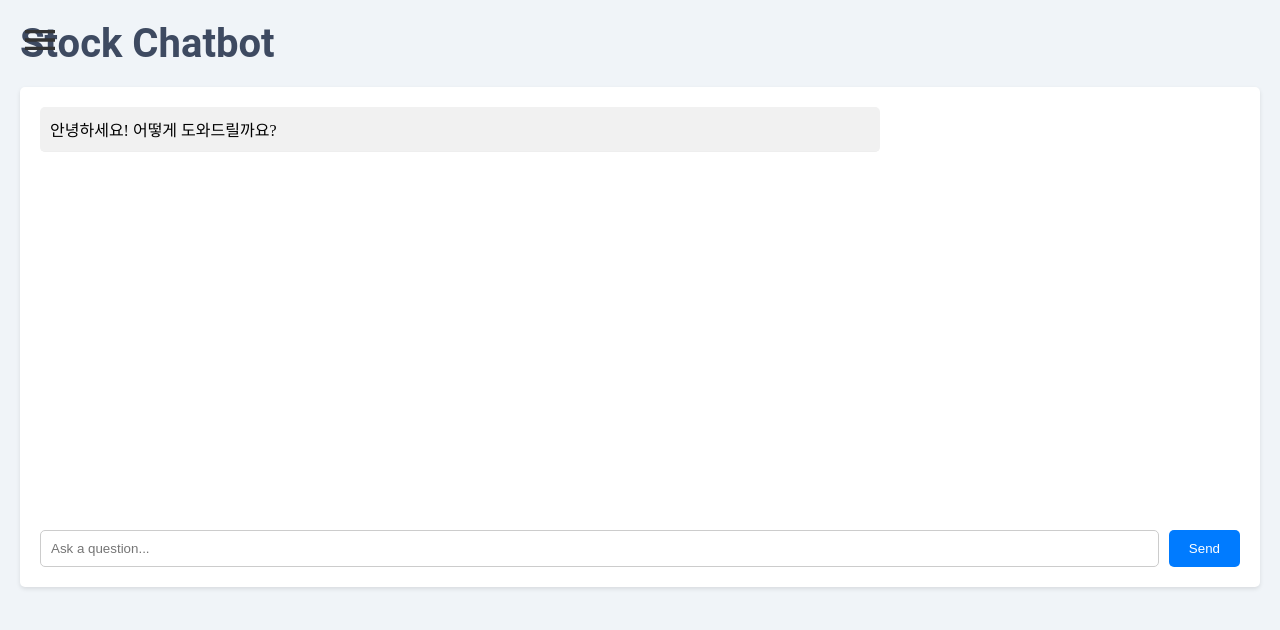
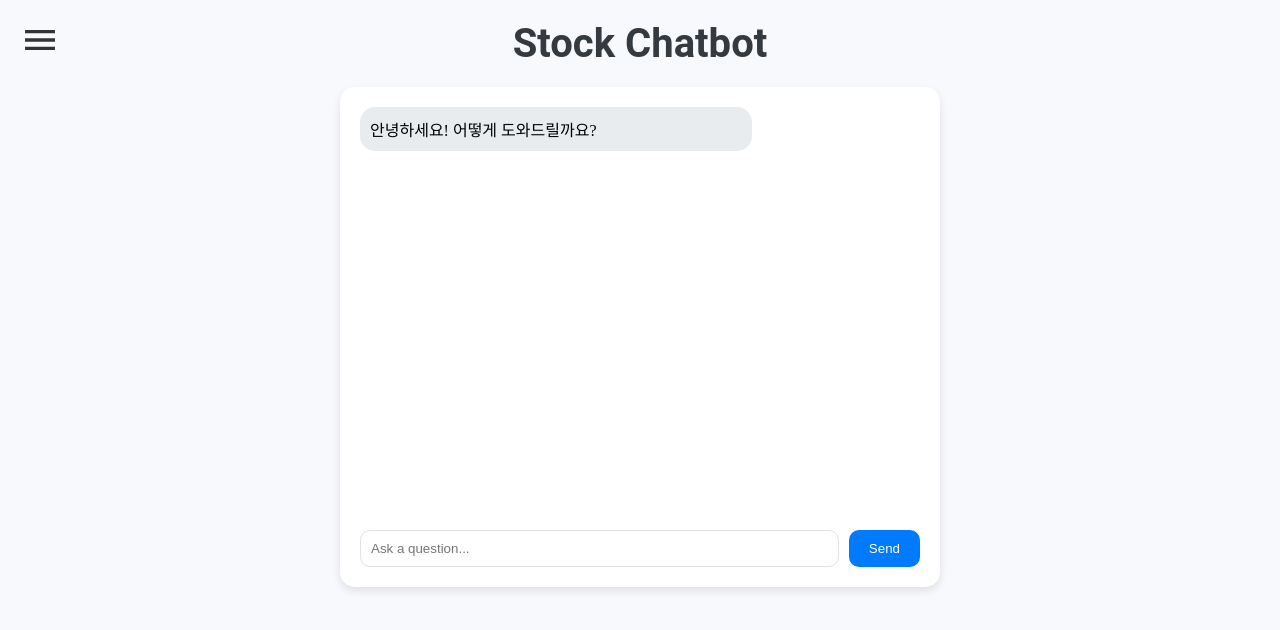
Before and after one commit to aksnd/madcamp4_front, a React (Create React App) app: page /chatbot in a window 1280 px wide. Shown: the top 630 px of the page. Built offline with nearby package versions, Linux system fonts and the light colour scheme.

Commit message:
drawer and chatbot page modified

```diff
--- a/src/components/DrawerMenu.js
+++ b/src/components/DrawerMenu.js
@@ -42,7 +42,7 @@ const Drawer = styled.div`
   left: 0;
   width: 250px;
   height: 100%;
-  background-color: #333;
+  background-color: #343a40;
   color: white;
   transition: transform 0.3s ease-in-out;
   transform: ${(props) => (props.open ? 'translateX(0)' : 'translateX(-100%)')};
@@ -66,9 +66,11 @@ const NavLink = styled(Link)`
   text-decoration: none;
   color: white;
   font-size: 1.2rem;
+  padding: 10px;
+  border-radius: 5px;
 
   &:hover {
-    color: #007bff;
+    background-color: rgba(255, 255, 255, 0.1);
   }
 `;
 
--- a/src/pages/ChatbotPage.js
+++ b/src/pages/ChatbotPage.js
@@ -64,21 +64,29 @@ const ChatbotPage = () => {
 
 const Container = styled.div`
   padding: 20px;
+  background: #f7f9fc;
+  min-height: 100vh;
+  display: flex;
+  flex-direction: column;
+  align-items: center;
 `;
 
 const Header = styled.h1`
   font-size: 2.5rem;
   margin-bottom: 20px;
+  color: #343a40;
 `;
 
 const ChatContainer = styled.div`
   background: #fff;
   padding: 20px;
-  border-radius: 5px;
-  box-shadow: 0 2px 4px rgba(0, 0, 0, 0.1);
+  border-radius: 15px;
+  box-shadow: 0 4px 8px rgba(0, 0, 0, 0.1);
   display: flex;
   flex-direction: column;
   height: 500px;
+  width: 100%;
+  max-width: 600px;
 `;
 
 const Messages = styled.div`
@@ -89,11 +97,11 @@ const Messages = styled.div`
 
 const Message = styled.div`
   padding: 10px;
-  border-bottom: 1px solid #eee;
+  margin-bottom: 10px;
   align-self: ${(props) => (props.sender === 'Bot' ? 'flex-start' : 'flex-end')};
-  background-color: ${(props) => (props.sender === 'Bot' ? '#f1f1f1' : '#007bff')};
+  background-color: ${(props) => (props.sender === 'Bot' ? '#e9ecef' : '#007bff')};
   color: ${(props) => (props.sender === 'Bot' ? '#000' : '#fff')};
-  border-radius: 5px;
+  border-radius: 15px;
   max-width: 70%;
 `;
 
@@ -104,8 +112,8 @@ const InputContainer = styled.div`
 const Input = styled.input`
   flex: 1;
   padding: 10px;
-  border: 1px solid #ccc;
-  border-radius: 5px;
+  border: 1px solid #dee2e6;
+  border-radius: 10px;
   margin-right: 10px;
 `;
 
@@ -114,7 +122,7 @@ const Button = styled.button`
   background: #007bff;
   color: white;
   border: none;
-  border-radius: 5px;
+  border-radius: 10px;
   cursor: pointer;
 
   &:hover {
```
